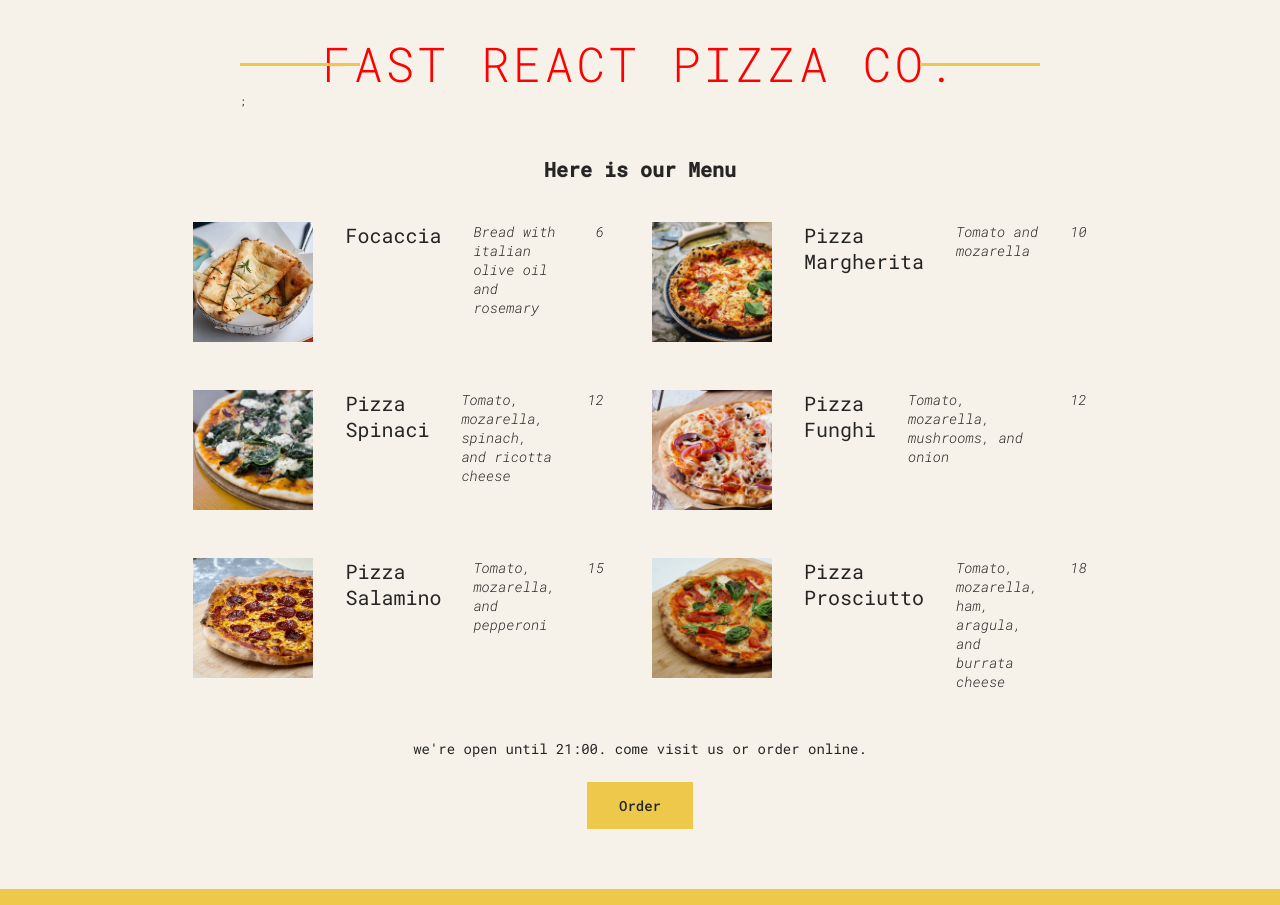
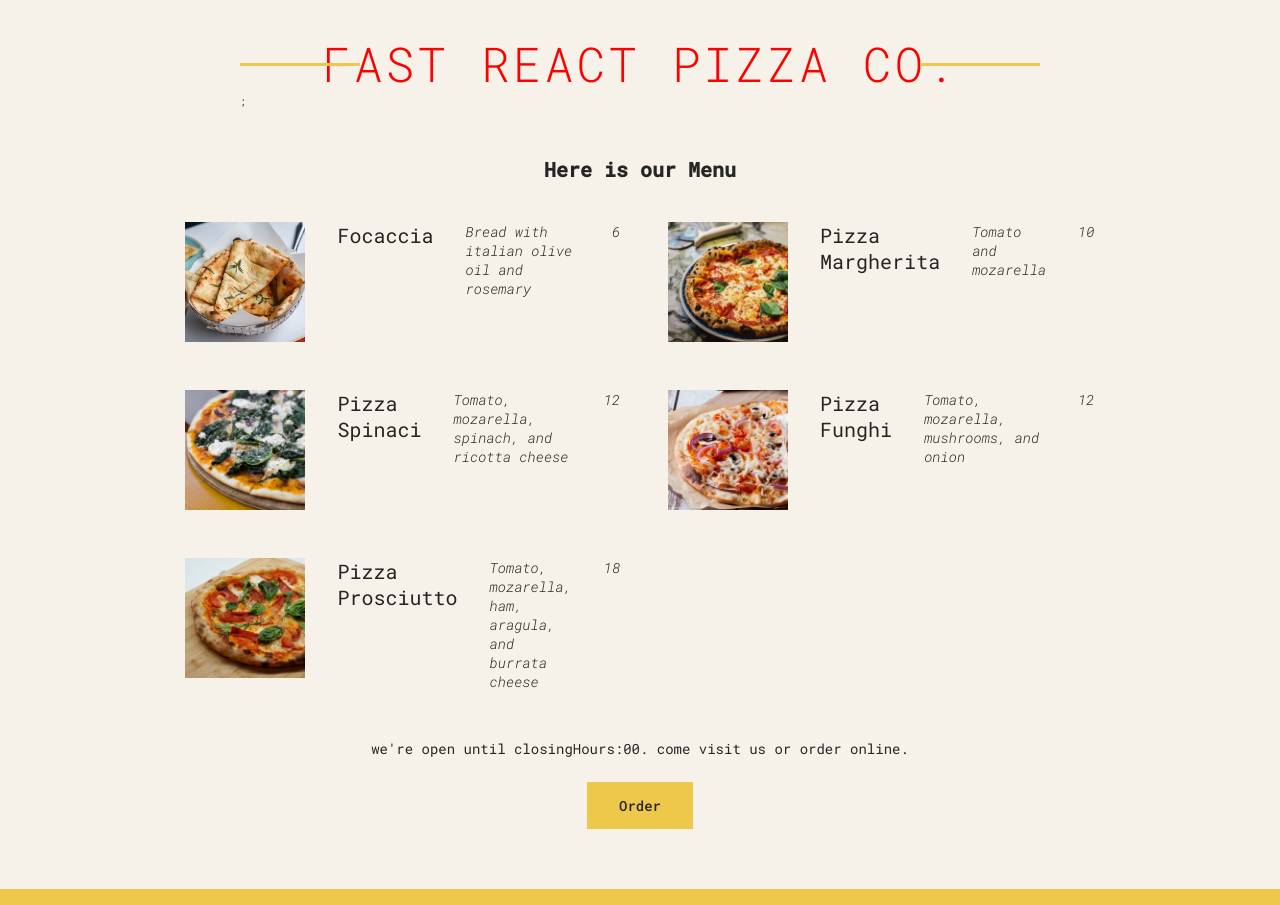
Before and after one commit to Bryanmankind/pizza-menu, a React (Create React App) app: page / in a window 1280 px wide. Built offline with nearby package versions, Linux system fonts and the light colour scheme.

Commit message:
faucet-app

```diff
--- a/src/index.js
+++ b/src/index.js
@@ -86,7 +86,7 @@ function Menu() {
 
 function Pizza(props) {
 
-  if(props.pizaObject.soldout) return null;
+  if(props.pizaObject.soldOut) return null;
 
   return (
     <li className="pizza">
@@ -97,6 +97,7 @@ function Pizza(props) {
     </li>
   );
 }
+
 
 function Footer() {
   const hours = new Date().getHours();
@@ -109,15 +110,22 @@ function Footer() {
   return (
     <footer className="footer">
       {isOpen ? (
-        <div className="order">
-          <p>
-            we're open until {closingHours}:00. come visit us or order online.
-          </p>
-          <button className="btn">Order</button>
-        </div>
+        <Order openHours="openHours" closingHours="closingHours" />
       ): (<p>we are closed, we will be back at {openHours}:00 </p>)}
     </footer>
   );
+}
+
+function Order(props) {
+  return (
+    <div className="order">
+          <p>
+            we're open until {props.closingHours}:00. come visit us or order online.
+          </p>
+          <button className="btn">Order</button>
+  </div>
+  );
+
 }
 
 const root = ReactDOM.createRoot(document.getElementById("root"));
```
